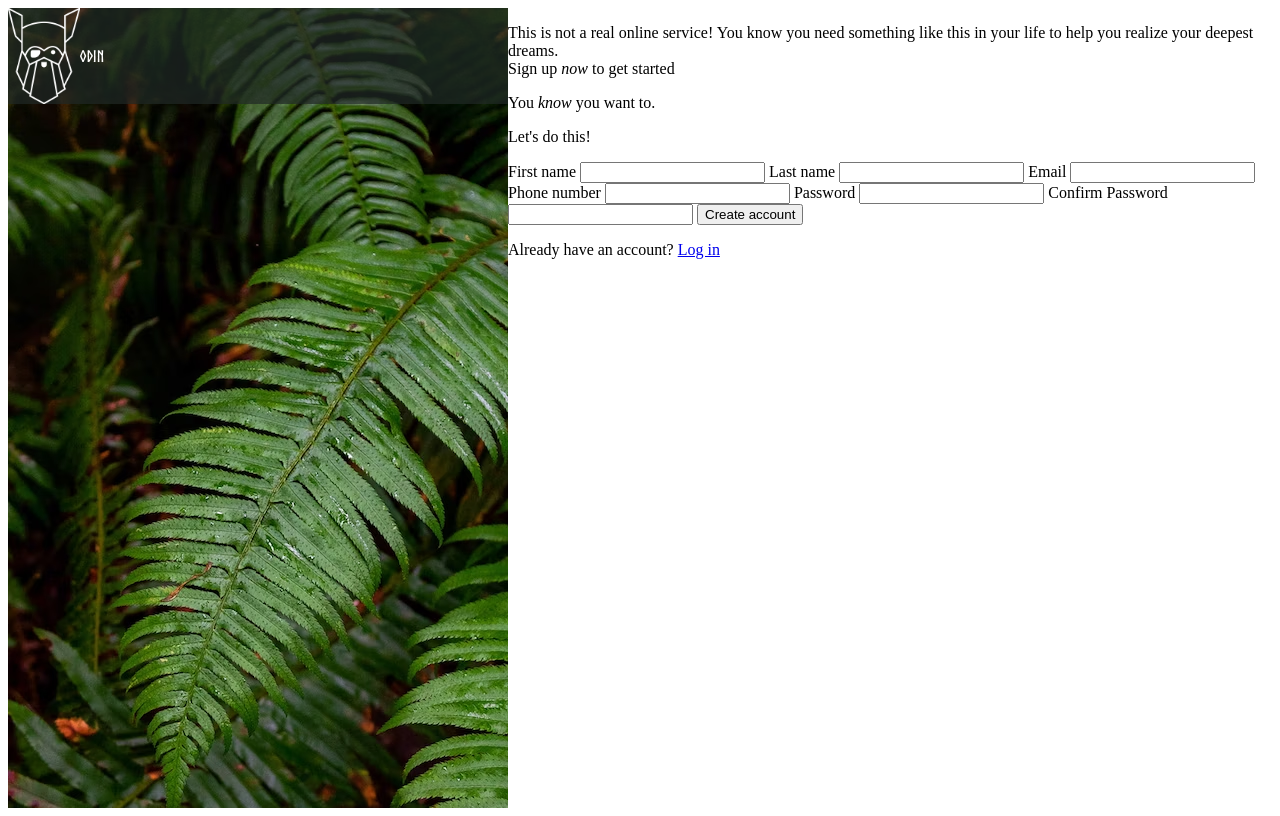
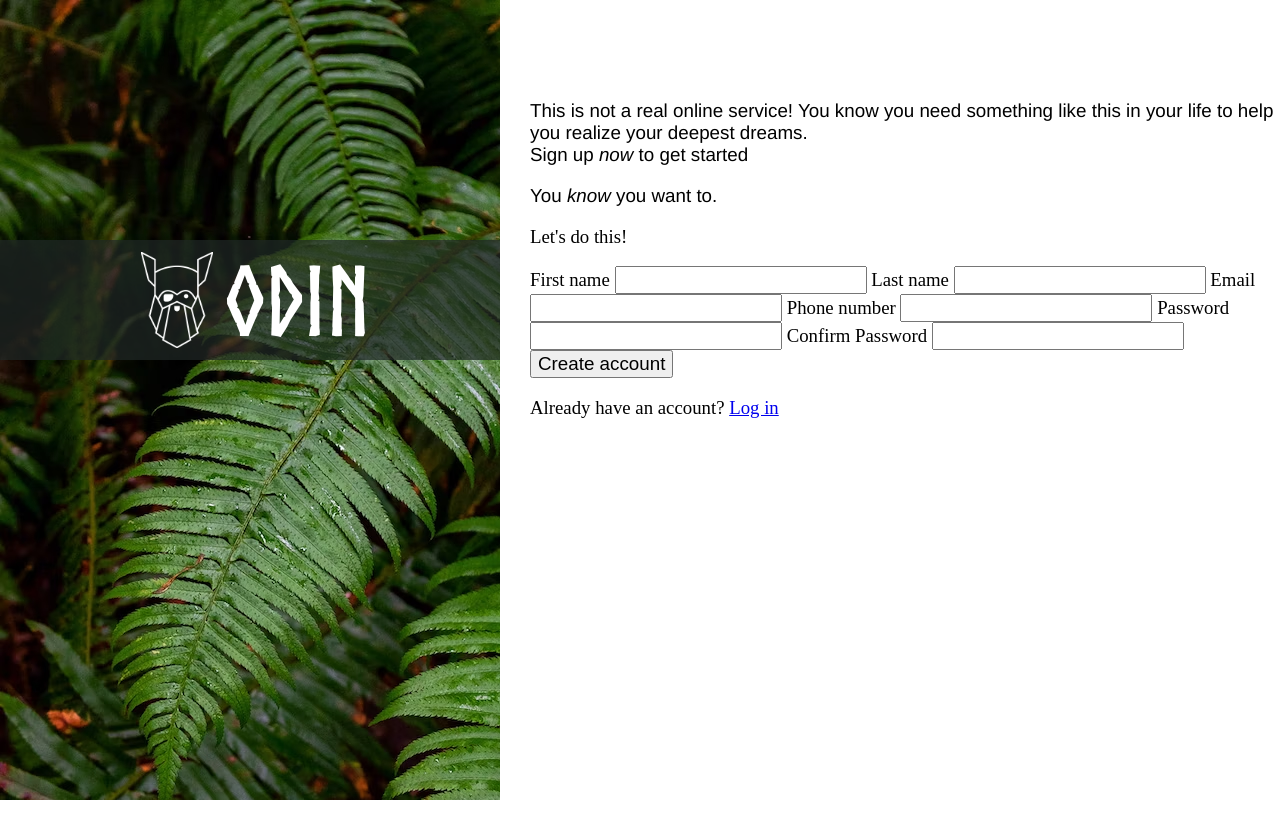
Before and after one commit to bugthug/sign-up-form, a plain HTML site: page index.html in a window 1280 px wide. Drawn offline with Linux system fonts and the light colour scheme.

Commit message:
Finish sidebar, apply section

```diff
--- a/index.html
+++ b/index.html
@@ -15,10 +15,12 @@
         </div>
     </div>
     <main>
-        <p>This is not a real online service! You know you need something like this in your life to help you realize your deepest dreams.
-            <br /> Sign up <em>now</em> to get started
-        </p>
-        <p>You <em>know</em> you want to.</p>
+        <div class="leading-text">
+            <p>This is not a real online service! You know you need something like this in your life to help you realize your deepest dreams.
+                <br /> Sign up <em>now</em> to get started
+            </p>
+            <p>You <em>know</em> you want to.</p>
+        </div>
         <form>
             <p>Let's do this!</p>
             <label for="first-name">First name</label>
--- a/styles.css
+++ b/styles.css
@@ -4,10 +4,12 @@
 }
 
 body {
+    margin: 0;
     display: flex;
     height: 100vh;
 }
 
+/* begin section: sidebar */
 #sidebar {
     height: 100vh;
     background-image: url("./assets/nicefile.avif");
@@ -18,16 +20,38 @@ body {
 }
 
 .black-strip {
+
     background-color: rgba(32, 40, 38,0.7);
     display: flex;
     align-items: center;
+    justify-content: center;
+    position: relative;
+    top: 240px;
 }
 
 .black-strip > img{
+    padding: 12px;
     height: 6rem;
 }
 
 .black-strip > p {
+    margin: 0; /* Reset default margin */
+    font-size: 6rem;
     font-family: NorseBold;
     color: white;
 }
+
+
+/* begin section: main */
+main{
+    margin-left: 30px;
+}
+
+main > .leading-text {
+    font-family: 'Franklin Gothic Medium', 'Arial Narrow', Arial, sans-serif;
+    margin-top: 100px;
+}
+
+main * {
+    font-size: 1.175rem;
+}
```
